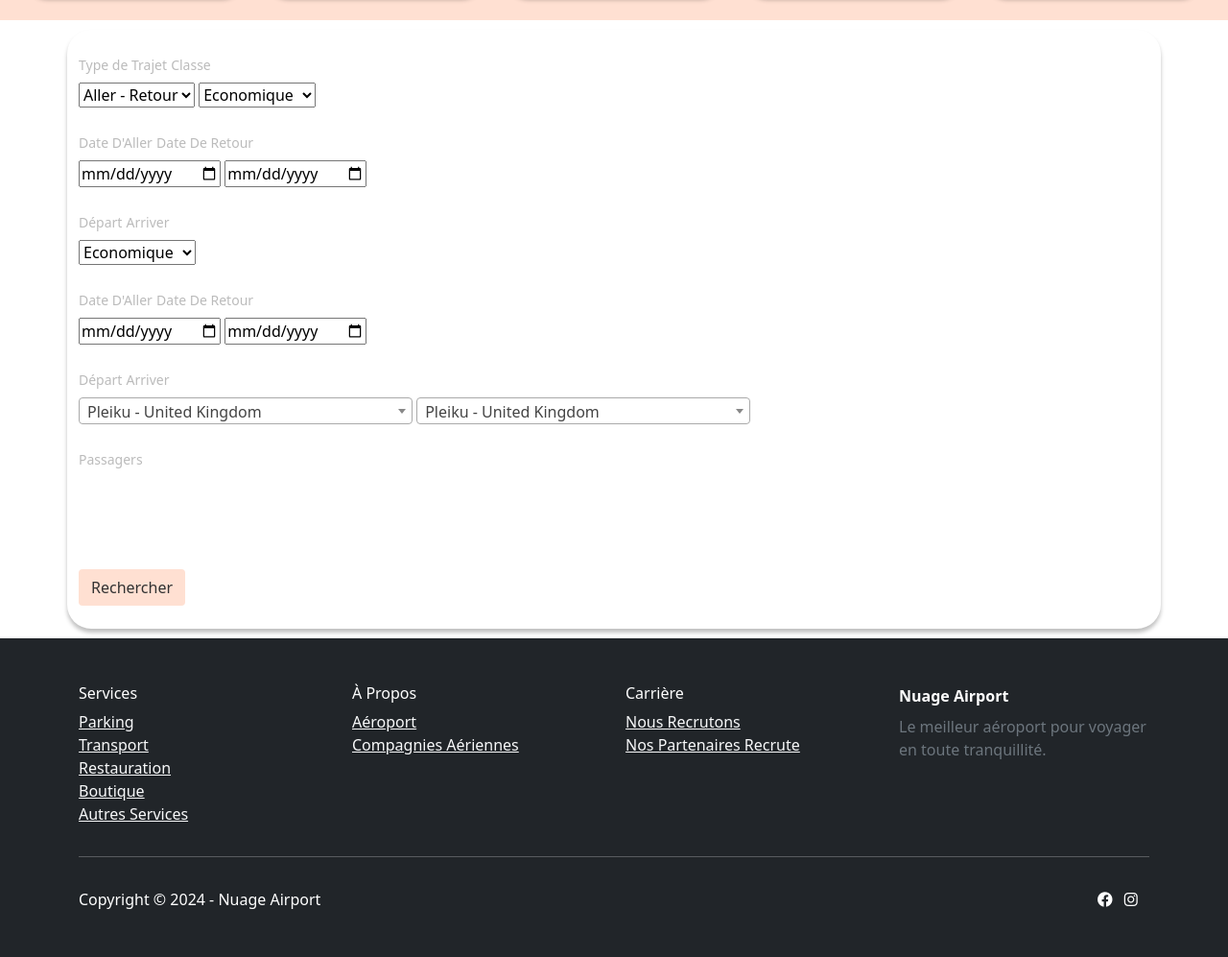
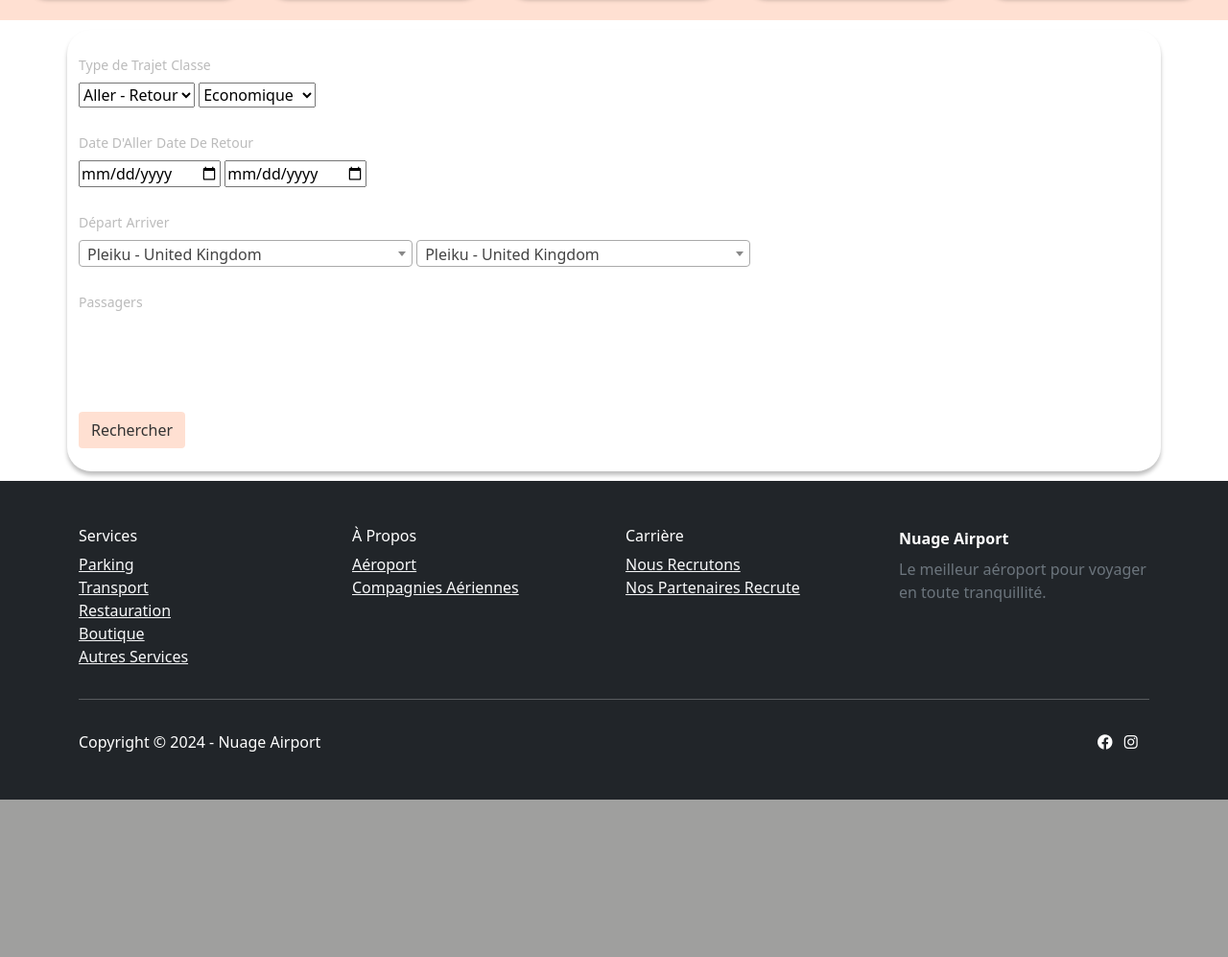
Before and after one commit to Hdidogs/ProjetAeroport, a PHP site: page /vue/index.php in a window 1280 px wide. Shown: the part 1603-2600 px from the top of the page at 96% size. After the commit the page ends 2436 px from the top, so only its background shows below. Run offline with PHP 8.4, Linux system fonts and the light colour scheme; the visitor is signed in with stand-in values (Sample User, id 1); data comes from the database, SQL or seed files in the repository; style sheets or scripts are compiled from the project's sources; some libraries are stand-ins or nearby versions.

Commit message:
Fix : Form search Fly

```diff
--- a/vue/index.php
+++ b/vue/index.php
@@ -145,24 +145,6 @@ $res = $req->fetchAll();
                                 <option>Aller Simple</option>
                             </select>
 
-                            <select class="form-vol-select" name="classe" id="classe" required>
-                                <option>Economique</option>
-                                <option>Eco Premium</option>
-                                <option>Affaires</option>
-                                <option>Première</option>
-                            </select>
-                            <br>
-                            <br>
-                            <label class="text-form" for="aller">Date D'Aller</label>
-                            <label class="text-form" for="retour">Date De Retour</label>
-                            <br>
-                            <input type="date" name="aller" id="aller" required>
-                            <input type="date" name="retour" id="retour" required>
-                            <br>
-                            <br>
-                            <label class="text-form" for="depart">Départ</label>
-                            <label class="text-form" for="destination">Arriver</label>
-                            <br>
                             <select class="form-vol-select" name="classe" id="classe" required>
                                 <option>Economique</option>
                                 <option>Eco Premium</option>
```
Also changed, not shown: vue/vol/volsResult.php (+7 -1 lines).
